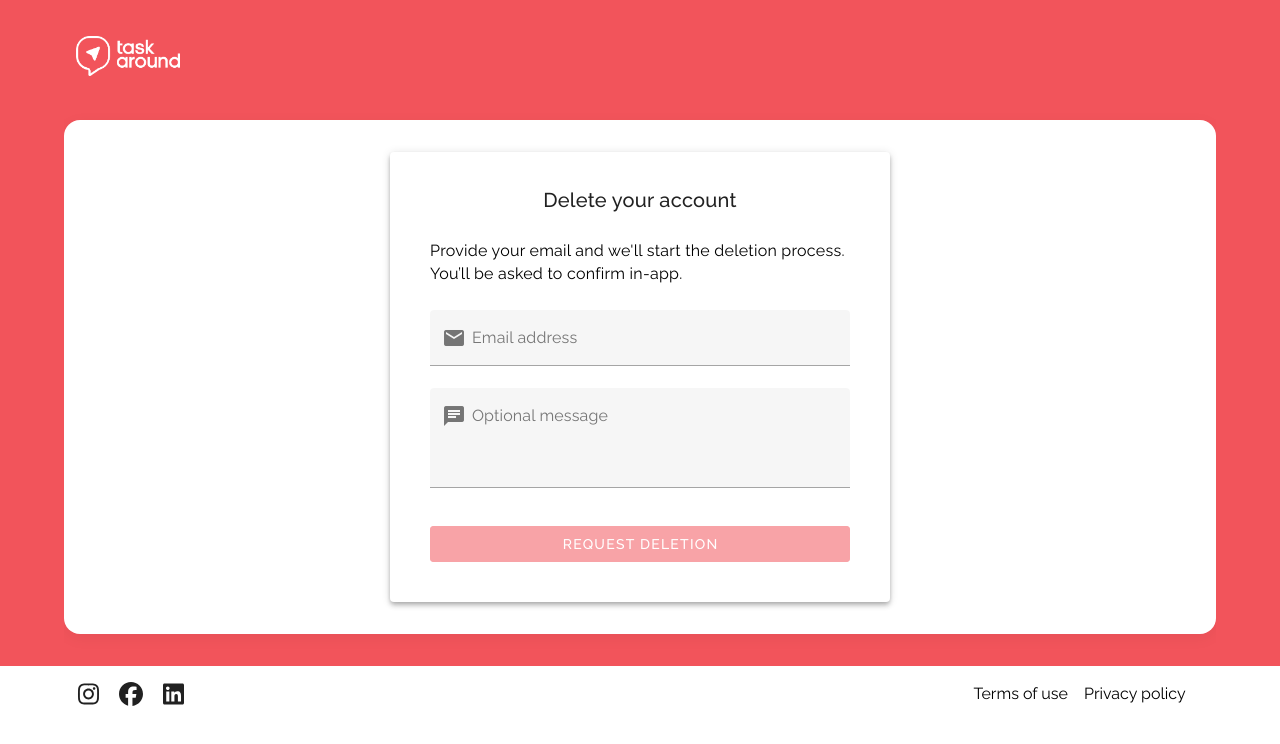
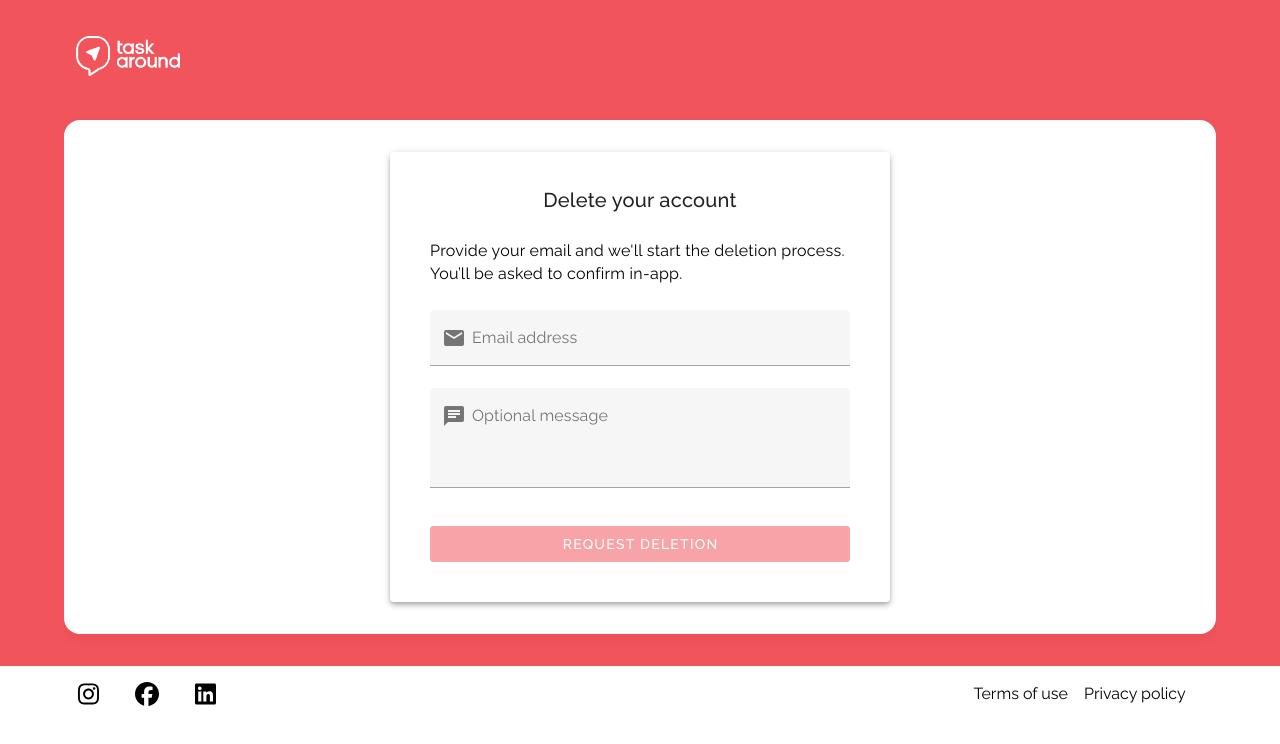
Before and after one commit to algonova-io/taskaround_website, a Vue app: page /account-delete in a window 1280 px wide. Shown: the top 744 px of the page. Built offline with nearby package versions, Linux system fonts and the light colour scheme.

Commit message:
FIX URL links not working

```diff
--- a/src/App.vue
+++ b/src/App.vue
@@ -36,9 +36,27 @@ import {FontAwesomeIcon} from "@fortawesome/vue-fontawesome";
     <v-footer class="footer py-4">
       <div class="d-flex flex-row  flex-fill content">
         <div class="d-flex flex-row ga-5">
-          <font-awesome-icon class="social-icons"  :icon="faInstagram"/>
-          <font-awesome-icon class="social-icons"  :icon="faFacebook"/>
-          <font-awesome-icon class="social-icons"  :icon="faLinkedin"/>
+          <a
+              href="https://www.instagram.com/taskaround.io/"
+              target="_blank"
+              rel="noopener"
+          >
+            <font-awesome-icon href="https://www.instagram.com/taskaround.io/" class="social-icons" :icon="faInstagram" />
+          </a>
+          <a
+              href="https://www.instagram.com/taskaround.io/"
+              target="_blank"
+              rel="noopener"
+          >
+            <font-awesome-icon class="social-icons" :icon="faFacebook" />
+          </a>
+          <a
+              href="https://www.instagram.com/taskaround.io/"
+              target="_blank"
+              rel="noopener"
+          >
+            <font-awesome-icon class="social-icons" :icon="faLinkedin" />
+          </a>
         </div>
         <v-spacer/>
         <div class="footer-links">
```
